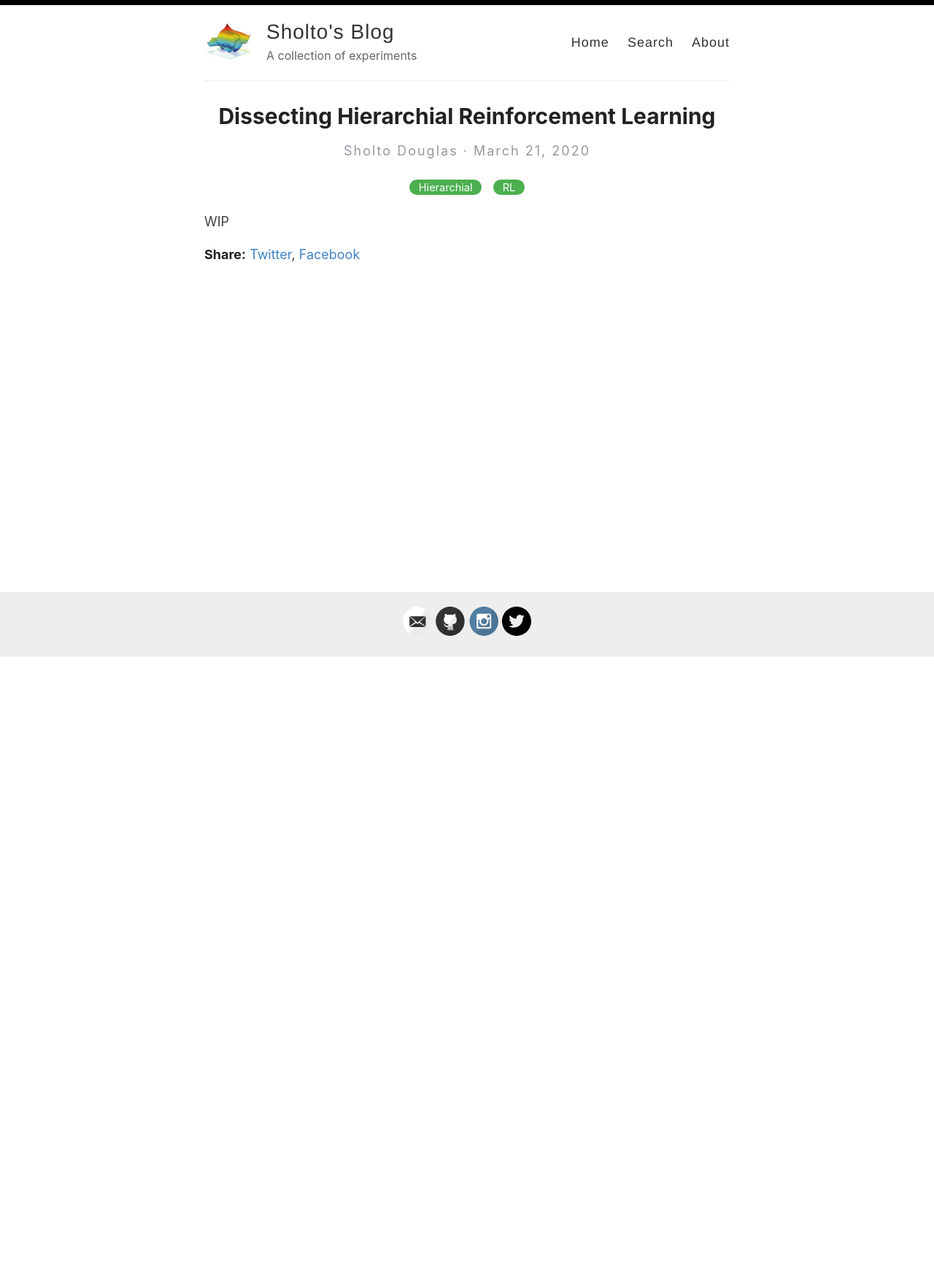
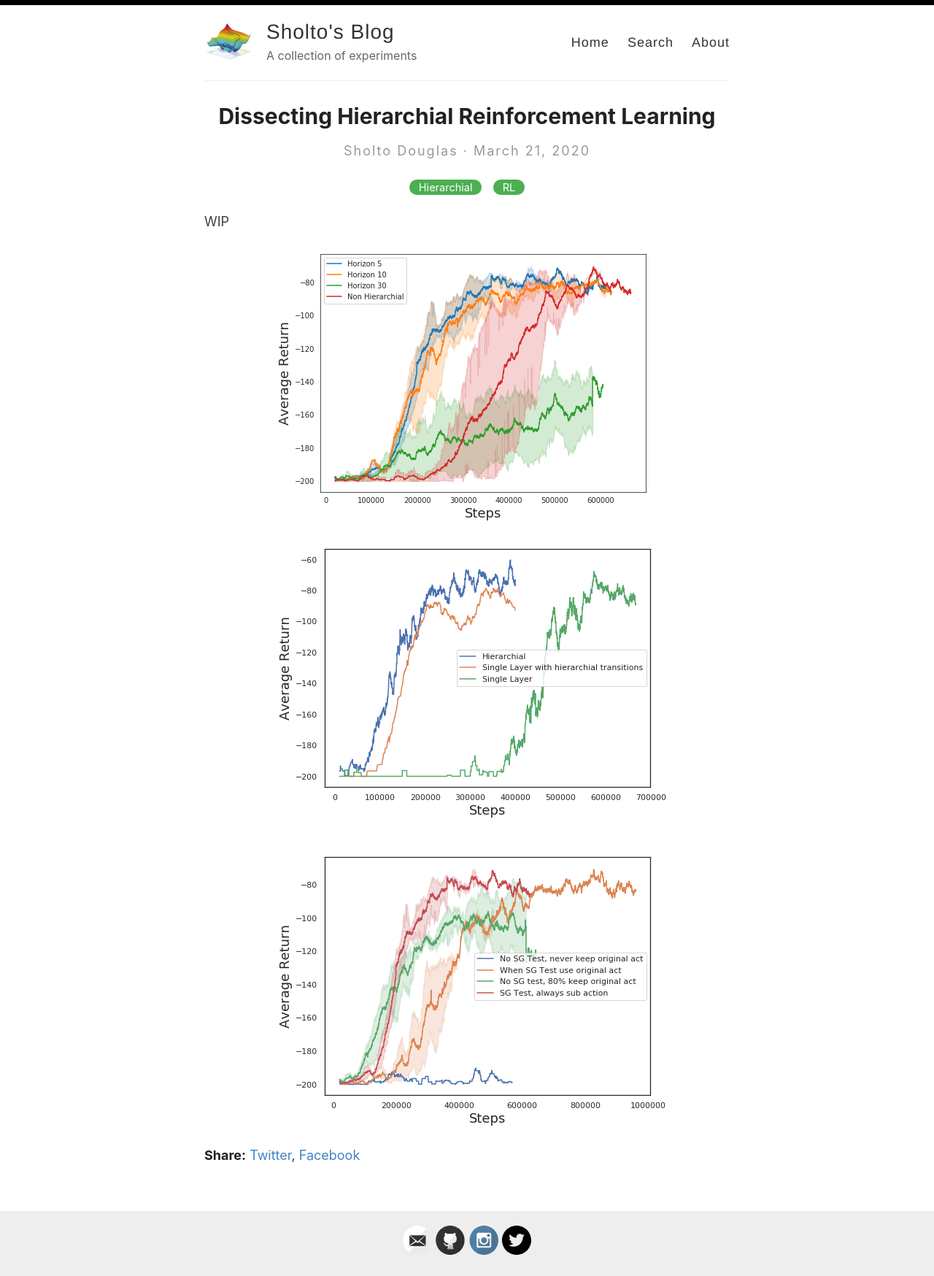
Before and after one commit to sholtodouglas/sholtodouglas.github.io, a Jekyll site: the page built from _posts/2020-03-21-Dissecting_Hierarchial_RL.md, in a window 1280 px wide. Shown: the whole page at 73% size. Built offline with Jekyll 4.4.1, drawn with Linux system fonts in a browser that asks for light colours; before the commit the page ends 901 px from its top, so only the background shows below that.

Commit message:
Update 2020-03-21-Dissecting_Hierarchial_RL.md

```diff
--- a/_posts/2020-03-21-Dissecting_Hierarchial_RL.md
+++ b/_posts/2020-03-21-Dissecting_Hierarchial_RL.md
@@ -6,3 +6,9 @@ img: images/lin_reps/hierarchy_header.png
 ---
 
 WIP
+
+![alt text](https://sholtodouglas.github.io/images/hierarchial/hiervsnot.png "Hierarchy vs Single Layer")
+
+![alt text](https://sholtodouglas.github.io/images/hierarchial/benefitsofexplorationhierarchially.png "Hierarchy vs Single Layer")
+
+![alt text](https://sholtodouglas.github.io/images/hierarchial/sgtestingvsnot.png "Hierarchy vs Single Layer")
```
